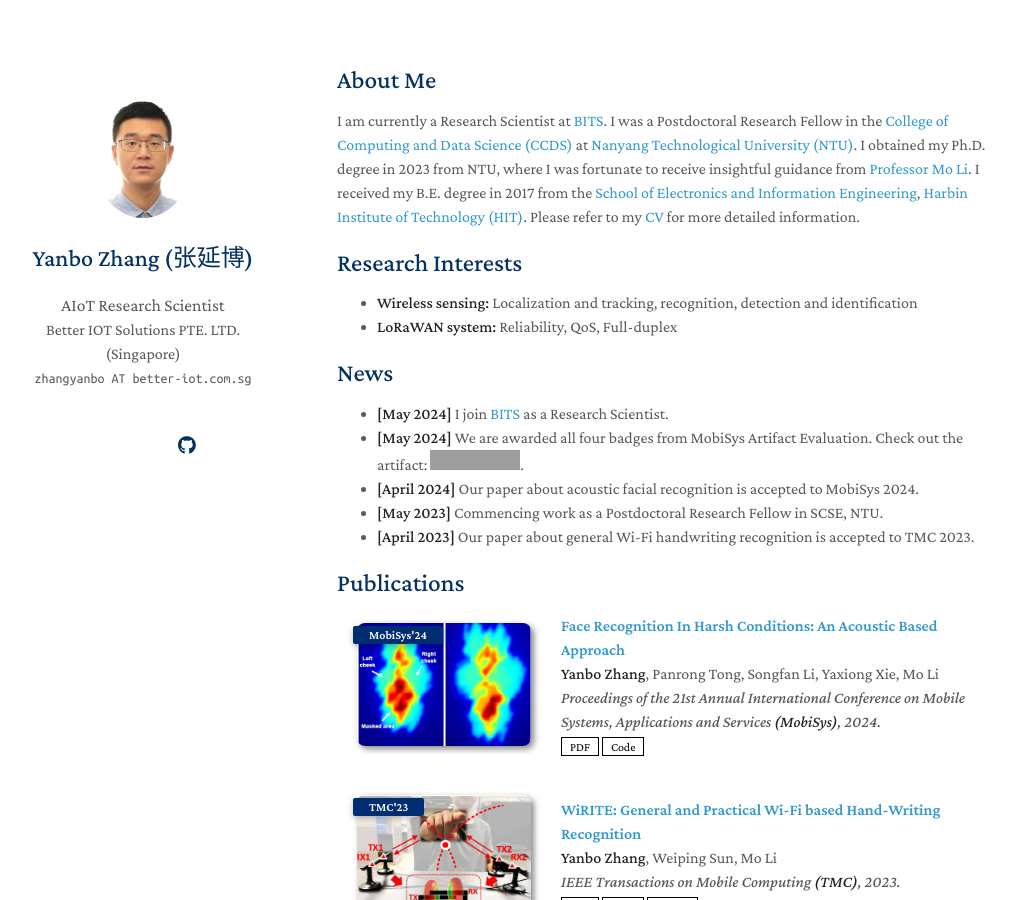
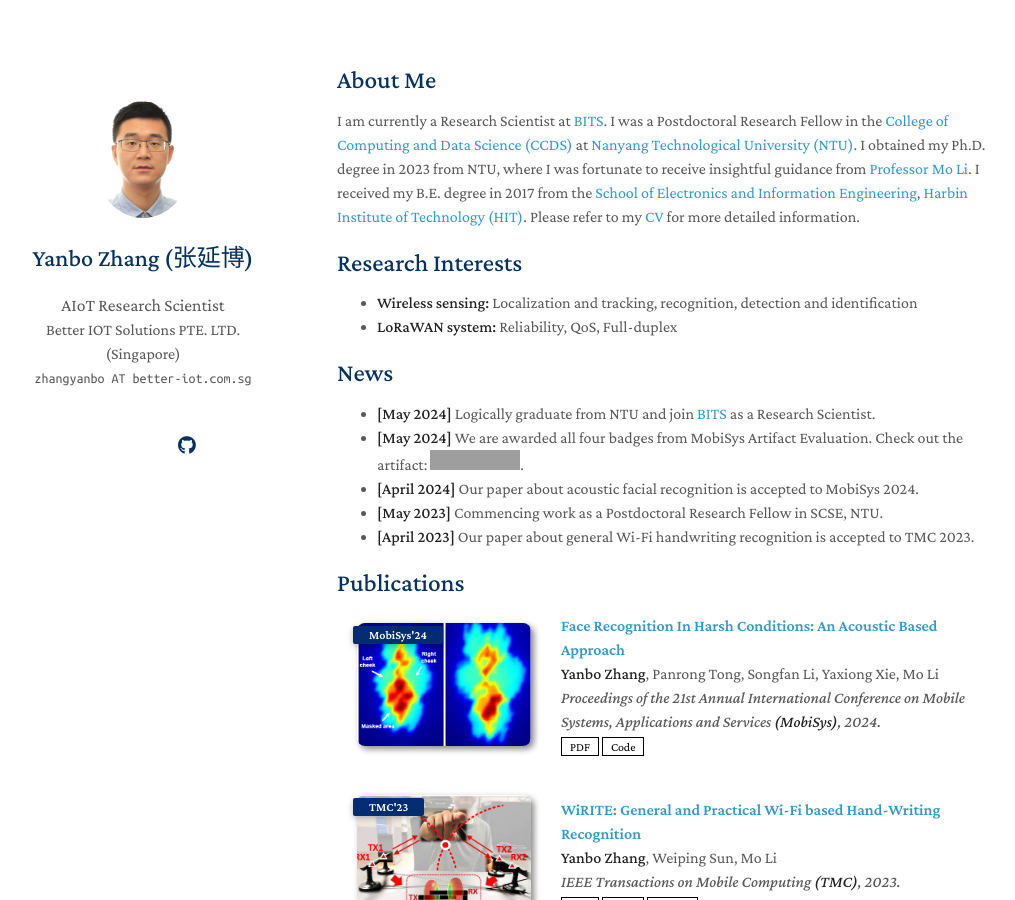
Before and after one commit to yanbozhang003/yanbozhang003.github.io, a Jekyll site: the page built from index.md, in a window 1280 px wide and 900 px high. Shown: the whole window, without its empty margins (133-1148 px from the left). Built offline with Jekyll 4.4.1, drawn with Linux system fonts in a browser that asks for light colours; nearby versions of some CDN libraries; a style sheet for code colours, icons or effects is not loaded; our own code applies the rules of GitHub Pages for plain Markdown files; grey boxes are pictures that could not be loaded.

Commit message:
Update index.md

```diff
--- a/index.md
+++ b/index.md
@@ -18,7 +18,7 @@
 <!-- - **Reconfigurable Intelligent Surface (RIS):** Antenna design and system optimization -->
 
 ## News
-- **[May 2024]** I join [BITS](https://www.better-iot.com.sg/) as a Research Scientist.
+- **[May 2024]** Logically graduate from NTU and join [BITS](https://www.better-iot.com.sg/) as a Research Scientist.
 - **[May 2024]** We are awarded all four badges from MobiSys Artifact Evaluation. Check out the artifact: [![DOI](https://zenodo.org/badge/DOI/10.5281/zenodo.11094213.svg)](https://doi.org/10.5281/zenodo.11094213).
 - **[April 2024]** Our paper about acoustic facial recognition is accepted to MobiSys 2024.
 - **[May 2023]** Commencing work as a Postdoctoral Research Fellow in SCSE, NTU.
```
